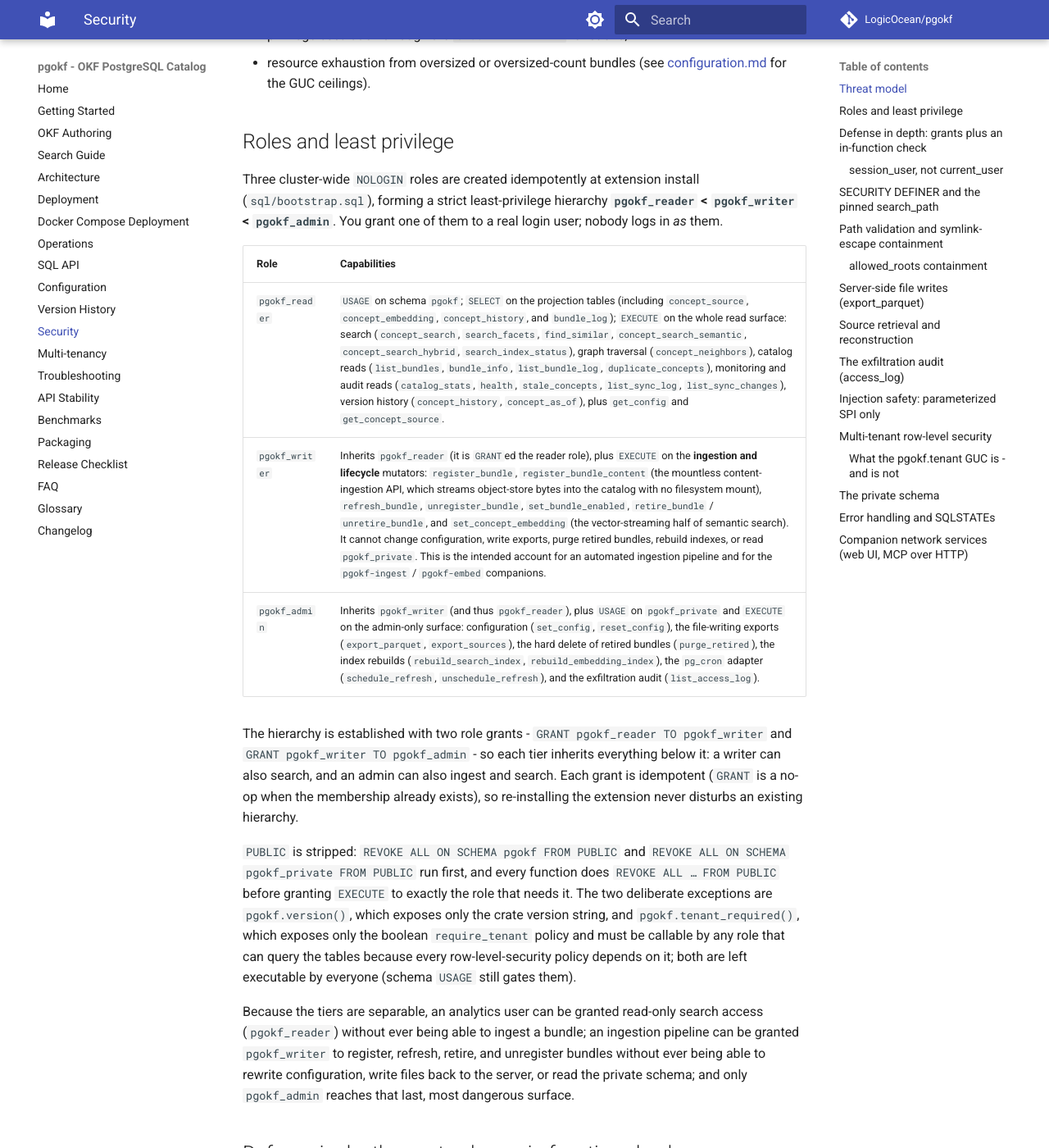
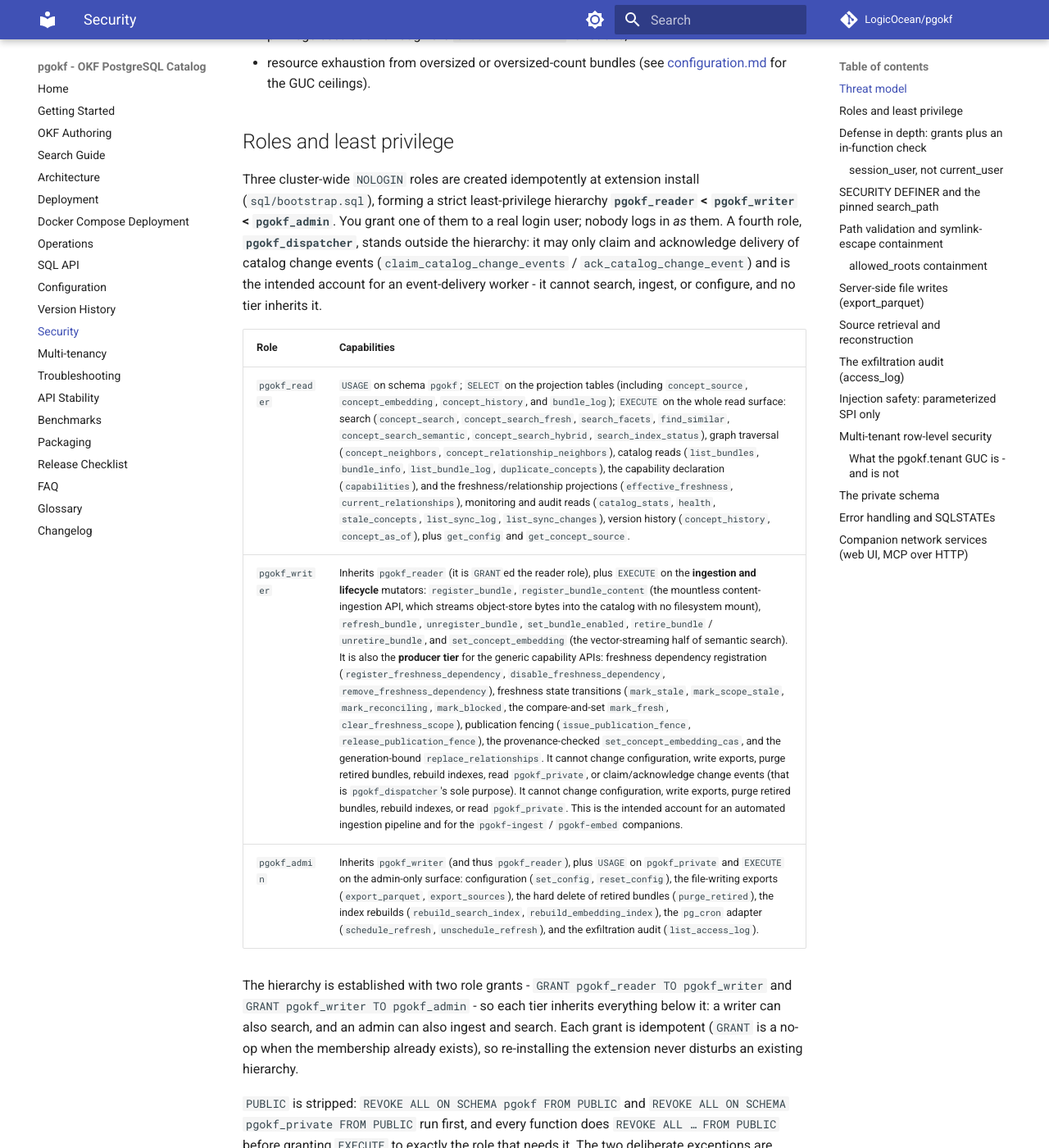
Before and after one commit to LogicOcean/pgokf, an MkDocs documentation site: the page built from docs/security.md, in a window 1280 px wide and 1400 px high, scrolled down 765 px. Shown: the whole window at 82% size. Built offline with MkDocs 1.6.1 and Material for MkDocs 9.7.7, drawn with Linux system fonts in a browser that asks for light colours; comment, search, counter and statistics services are not loaded.

Commit message:
docs: changelog and security-model coverage for the generic capabilities
The Unreleased entry summarizes the 0.3.0-dev capability set and its
upgrade semantics; security.md documents the pgokf_dispatcher role and
the producer-tier writer functions.

```diff
--- a/docs/security.md
+++ b/docs/security.md
@@ -38,12 +38,17 @@ and indexed, never interpreted as commands. The mechanisms below defend against:
 Three cluster-wide `NOLOGIN` roles are created idempotently at extension install
 (`sql/bootstrap.sql`), forming a strict least-privilege hierarchy
 **`pgokf_reader` < `pgokf_writer` < `pgokf_admin`**. You grant one of them to a
-real login user; nobody logs in *as* them.
+real login user; nobody logs in *as* them. A fourth role,
+**`pgokf_dispatcher`**, stands outside the hierarchy: it may only claim and
+acknowledge delivery of catalog change events
+(`claim_catalog_change_events` / `ack_catalog_change_event`) and is the intended
+account for an event-delivery worker - it cannot search, ingest, or configure,
+and no tier inherits it.
 
 | Role | Capabilities |
 | ---- | ------------ |
-| `pgokf_reader` | `USAGE` on schema `pgokf`; `SELECT` on the projection tables (including `concept_source`, `concept_embedding`, `concept_history`, and `bundle_log`); `EXECUTE` on the whole read surface: search (`concept_search`, `search_facets`, `find_similar`, `concept_search_semantic`, `concept_search_hybrid`, `search_index_status`), graph traversal (`concept_neighbors`), catalog reads (`list_bundles`, `bundle_info`, `list_bundle_log`, `duplicate_concepts`), monitoring and audit reads (`catalog_stats`, `health`, `stale_concepts`, `list_sync_log`, `list_sync_changes`), version history (`concept_history`, `concept_as_of`), plus `get_config` and `get_concept_source`. |
-| `pgokf_writer` | Inherits `pgokf_reader` (it is `GRANT`ed the reader role), plus `EXECUTE` on the **ingestion and lifecycle** mutators: `register_bundle`, `register_bundle_content` (the mountless content-ingestion API, which streams object-store bytes into the catalog with no filesystem mount), `refresh_bundle`, `unregister_bundle`, `set_bundle_enabled`, `retire_bundle` / `unretire_bundle`, and `set_concept_embedding` (the vector-streaming half of semantic search). It cannot change configuration, write exports, purge retired bundles, rebuild indexes, or read `pgokf_private`. This is the intended account for an automated ingestion pipeline and for the `pgokf-ingest` / `pgokf-embed` companions. |
+| `pgokf_reader` | `USAGE` on schema `pgokf`; `SELECT` on the projection tables (including `concept_source`, `concept_embedding`, `concept_history`, and `bundle_log`); `EXECUTE` on the whole read surface: search (`concept_search`, `concept_search_fresh`, `search_facets`, `find_similar`, `concept_search_semantic`, `concept_search_hybrid`, `search_index_status`), graph traversal (`concept_neighbors`, `concept_relationship_neighbors`), catalog reads (`list_bundles`, `bundle_info`, `list_bundle_log`, `duplicate_concepts`), the capability declaration (`capabilities`), and the freshness/relationship projections (`effective_freshness`, `current_relationships`), monitoring and audit reads (`catalog_stats`, `health`, `stale_concepts`, `list_sync_log`, `list_sync_changes`), version history (`concept_history`, `concept_as_of`), plus `get_config` and `get_concept_source`. |
+| `pgokf_writer` | Inherits `pgokf_reader` (it is `GRANT`ed the reader role), plus `EXECUTE` on the **ingestion and lifecycle** mutators: `register_bundle`, `register_bundle_content` (the mountless content-ingestion API, which streams object-store bytes into the catalog with no filesystem mount), `refresh_bundle`, `unregister_bundle`, `set_bundle_enabled`, `retire_bundle` / `unretire_bundle`, and `set_concept_embedding` (the vector-streaming half of semantic search). It is also the **producer tier** for the generic capability APIs: freshness dependency registration (`register_freshness_dependency`, `disable_freshness_dependency`, `remove_freshness_dependency`), freshness state transitions (`mark_stale`, `mark_scope_stale`, `mark_reconciling`, `mark_blocked`, the compare-and-set `mark_fresh`, `clear_freshness_scope`), publication fencing (`issue_publication_fence`, `release_publication_fence`), the provenance-checked `set_concept_embedding_cas`, and the generation-bound `replace_relationships`. It cannot change configuration, write exports, purge retired bundles, rebuild indexes, read `pgokf_private`, or claim/acknowledge change events (that is `pgokf_dispatcher`'s sole purpose). It cannot change configuration, write exports, purge retired bundles, rebuild indexes, or read `pgokf_private`. This is the intended account for an automated ingestion pipeline and for the `pgokf-ingest` / `pgokf-embed` companions. |
 | `pgokf_admin` | Inherits `pgokf_writer` (and thus `pgokf_reader`), plus `USAGE` on `pgokf_private` and `EXECUTE` on the admin-only surface: configuration (`set_config`, `reset_config`), the file-writing exports (`export_parquet`, `export_sources`), the hard delete of retired bundles (`purge_retired`), the index rebuilds (`rebuild_search_index`, `rebuild_embedding_index`), the `pg_cron` adapter (`schedule_refresh`, `unschedule_refresh`), and the exfiltration audit (`list_access_log`). |
 
 The hierarchy is established with two role grants - `GRANT pgokf_reader TO
```
Also changed, not shown: CHANGELOG.md (+96 -0 lines).
